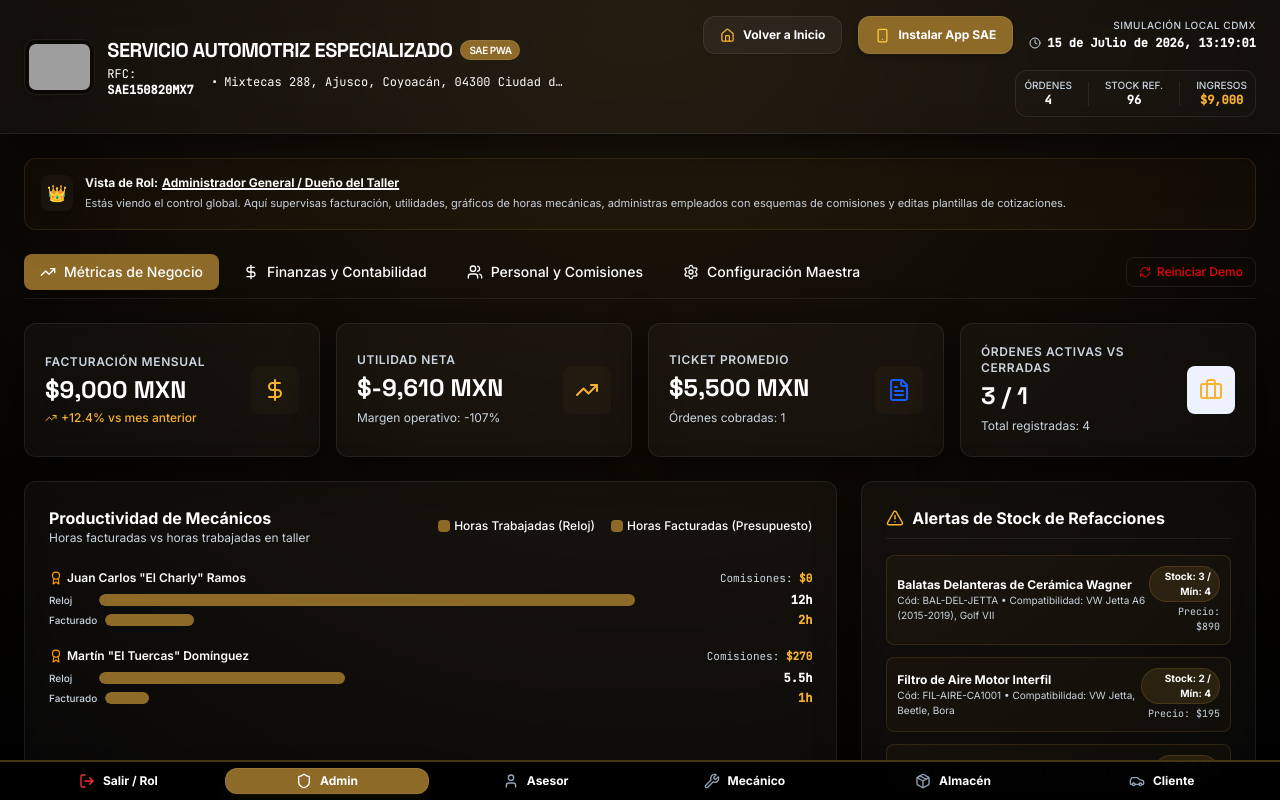
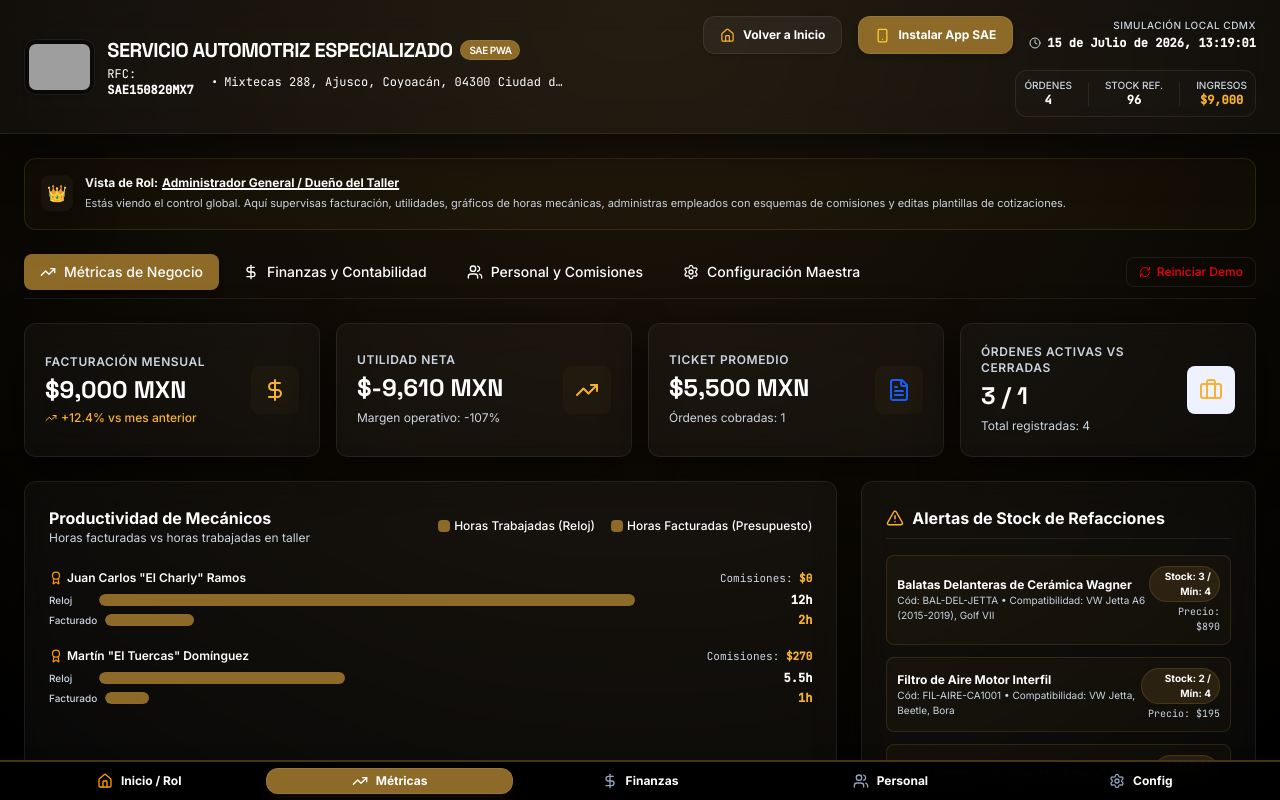
Before and after one commit to haroldove90-spec/SAE, a React (Vite) app: page / in a window 1280 px wide. Both pictures are taken after a click on the button "Administrador / Dueño". Shown: the top 800 px of the page. Built offline with nearby package versions, Linux system fonts and the light colour scheme; grey boxes are pictures that could not be loaded.

Commit message:
feat: implement persistent tab state across views
Lift active tab state to App component to preserve navigation history when switching between user roles.

```diff
--- a/src/App.tsx
+++ b/src/App.tsx
@@ -8,7 +8,8 @@ import { motion, AnimatePresence } from 'motion/react';
 import {
   Shield, User, Wrench, Package, Car, Laptop, Clock,
   Settings, CheckCircle2, ChevronRight, Menu, HelpCircle, AlertTriangle,
-  Smartphone, Download, X, Home, LogOut
+  Smartphone, Download, X, Home, LogOut, TrendingUp, DollarSign, Users,
+  FileText, Calendar, History, ListFilter, BellRing
 } from 'lucide-react';
 import { useWorkshopState } from './useWorkshopState';
 import { UserRole } from './types';
@@ -67,6 +68,73 @@ export default function App() {
 
   // Landing page active state
   const [showLanding, setShowLanding] = useState(true);
+
+  // Persistent active tabs for each role, allowing persistent selection between role switches!
+  const [adminTab, setAdminTab] = useState<'metrics' | 'finances' | 'personnel' | 'config'>('metrics');
+  const [advisorTab, setAdvisorTab] = useState<'reception' | 'quotes' | 'agenda' | 'crm'>('reception');
+  const [mechanicTab, setMechanicTab] = useState<'tasks' | 'diagnostics' | 'parts'>('tasks');
+  const [warehouseTab, setWarehouseTab] = useState<'catalog' | 'requisitions' | 'purchases'>('catalog');
+  const [clientTab, setClientTab] = useState<'tracking' | 'budget' | 'alerts'>('tracking');
+
+  // Define tab navigation details for each role
+  const getRoleTabs = () => {
+    switch(currentRole) {
+      case 'admin':
+        return [
+          { id: 'metrics', label: 'Métricas', icon: TrendingUp },
+          { id: 'finances', label: 'Finanzas', icon: DollarSign },
+          { id: 'personnel', label: 'Personal', icon: Users },
+          { id: 'config', label: 'Config', icon: Settings },
+        ];
+      case 'advisor':
+        return [
+          { id: 'reception', label: 'Recepción', icon: Car },
+          { id: 'quotes', label: 'Cotizaciones', icon: FileText },
+          { id: 'agenda', label: 'Agenda', icon: Calendar },
+          { id: 'crm', label: 'CRM', icon: History },
+        ];
+      case 'mechanic':
+        return [
+          { id: 'tasks', label: 'Tareas', icon: ListFilter },
+          { id: 'diagnostics', label: 'Diagnóstico', icon: Wrench },
+          { id: 'parts', label: 'Refacciones', icon: Package },
+        ];
+      case 'warehouse':
+        return [
+          { id: 'catalog', label: 'Catálogo', icon: Package },
+          { id: 'requisitions', label: 'Pedidos', icon: FileText },
+          { id: 'purchases', label: 'Compras', icon: Download },
+        ];
+      case 'client':
+        return [
+          { id: 'tracking', label: 'Seguimiento', icon: Car },
+          { id: 'budget', label: 'Presupuesto', icon: DollarSign },
+          { id: 'alerts', label: 'Alertas CDMX', icon: BellRing },
+        ];
+      default:
+        return [];
+    }
+  };
+
+  const getActiveTabValue = () => {
+    switch(currentRole) {
+      case 'admin': return adminTab;
+      case 'advisor': return advisorTab;
+      case 'mechanic': return mechanicTab;
+      case 'warehouse': return warehouseTab;
+      case 'client': return clientTab;
+    }
+  };
+
+  const setActiveTabValue = (val: string) => {
+    switch(currentRole) {
+      case 'admin': setAdminTab(val as any); break;
+      case 'advisor': setAdvisorTab(val as any); break;
+      case 'mechanic': setMechanicTab(val as any); break;
+      case 'warehouse': setWarehouseTab(val as any); break;
+      case 'client': setClientTab(val as any); break;
+    }
+  };
 
   // Mobile responsive menu toggle
   const [showRoleMenu, setShowRoleMenu] = useState(false);
@@ -344,6 +412,8 @@ export default function App() {
                     addTransaction={addTransaction}
                     handleClientCreditPayment={handleClientCreditPayment}
                     resetDatabase={resetDatabase}
+                    activeTab={adminTab}
+                    setActiveTab={setAdminTab}
                   />
                 )}
 
@@ -362,6 +432,8 @@ export default function App() {
                     approveBudgetLine={approveBudgetLine}
                     registerOrderPayment={registerOrderPayment}
                     updateOrderStatus={updateOrderStatus}
+                    activeTab={advisorTab}
+                    setActiveTab={setAdvisorTab}
                   />
                 )}
 
@@ -378,6 +450,8 @@ export default function App() {
                     updateOrderDiagnostics={updateOrderDiagnostics}
                     submitPartRequisition={submitPartRequisition}
                     updateOrderStatus={updateOrderStatus}
+                    activeTab={mechanicTab}
+                    setActiveTab={setMechanicTab}
                   />
                 )}
 
@@ -395,6 +469,8 @@ export default function App() {
                     receivePurchaseOrder={receivePurchaseOrder}
                     handleRequisitionStatus={handleRequisitionStatus}
                     addSupplier={addSupplier}
+                    activeTab={warehouseTab}
+                    setActiveTab={setWarehouseTab}
                   />
                 )}
 
@@ -404,6 +480,8 @@ export default function App() {
                     vehicles={vehicles}
                     orders={orders}
                     approveBudgetLine={approveBudgetLine}
+                    activeTab={clientTab}
+                    setActiveTab={setClientTab}
                   />
                 )}
               </motion.div>
@@ -497,40 +575,34 @@ export default function App() {
       {!showLanding && (
         <div className="fixed bottom-0 left-0 right-0 bg-[#010101]/95 backdrop-blur-md border-t-2 border-[#8D6A28]/50 py-1.5 px-2 sm:px-4 shadow-2xl z-40 block">
           <div className="max-w-7xl mx-auto">
-            <div className="grid grid-cols-6 gap-1 w-full text-center">
+            <div className={`grid ${currentRole === 'admin' || currentRole === 'advisor' ? 'grid-cols-5' : 'grid-cols-4'} gap-1 w-full text-center`}>
 
-              {/* Logout / Salir Button */}
+              {/* Home/Roles Button */}
               <button
                 onClick={() => setShowLanding(true)}
-                className="flex flex-col sm:flex-row items-center justify-center gap-0.5 sm:gap-2 py-1 px-1.5 rounded-xl transition-all text-red-400 hover:text-red-300 hover:bg-red-500/10 cursor-pointer"
+                className="flex flex-col sm:flex-row items-center justify-center gap-0.5 sm:gap-2 py-1 px-1.5 rounded-xl transition-all text-slate-300 hover:text-white hover:bg-white/5 cursor-pointer"
                 title="Cerrar Sesión y Cambiar de Rol"
               >
-                <LogOut className="w-5 h-5 sm:w-4 sm:h-4 text-red-500 shrink-0" />
-                <span className="text-[9px] sm:text-xs font-bold">Salir / Rol</span>
+                <Home className="w-5 h-5 sm:w-4 sm:h-4 text-amber-500 shrink-0" />
+                <span className="text-[9px] sm:text-xs font-bold">Inicio / Rol</span>
               </button>
 
-              {/* Roles Buttons */}
-              {[
-                { id: 'admin', label: 'Admin', icon: Shield },
-                { id: 'advisor', label: 'Asesor', icon: User },
-                { id: 'mechanic', label: 'Mecánico', icon: Wrench },
-                { id: 'warehouse', label: 'Almacén', icon: Package },
-                { id: 'client', label: 'Cliente', icon: Car }
-              ].map((item) => {
+              {/* Module Buttons for current role */}
+              {getRoleTabs().map((item) => {
                 const IconComponent = item.icon;
-                const isActive = currentRole === item.id;
+                const isActive = getActiveTabValue() === item.id;
                 return (
                   <button
                     key={item.id}
-                    onClick={() => setCurrentRole(item.id as UserRole)}
+                    onClick={() => setActiveTabValue(item.id)}
                     className={`flex flex-col sm:flex-row items-center justify-center gap-0.5 sm:gap-2 py-1 px-1.5 rounded-xl transition-all cursor-pointer ${
                       isActive
                         ? 'bg-[#8D6A28] text-white border border-white/10 shadow-lg shadow-[#8D6A28]/10'
                         : 'text-slate-300 hover:text-white hover:bg-white/5'
                     }`}
                   >
-                    <IconComponent className="w-5 h-5 sm:w-4 sm:h-4" />
-                    <span className="text-[9px] sm:text-xs font-bold">{item.label}</span>
+                    <IconComponent className="w-5 h-5 sm:w-4 sm:h-4 shrink-0" />
+                    <span className="text-[9px] sm:text-xs font-bold whitespace-nowrap overflow-hidden text-ellipsis">{item.label}</span>
                   </button>
                 );
               })}
--- a/src/components/AdminDashboard.tsx
+++ b/src/components/AdminDashboard.tsx
@@ -21,6 +21,8 @@ interface AdminDashboardProps {
   addTransaction: (t: Omit<Transaction, 'id' | 'date'>) => void;
   handleClientCreditPayment: (clientId: string, amount: number, method: 'Efectivo' | 'Tarjeta' | 'Transferencia') => void;
   resetDatabase: () => void;
+  activeTab?: 'metrics' | 'finances' | 'personnel' | 'config';
+  setActiveTab?: (tab: 'metrics' | 'finances' | 'personnel' | 'config') => void;
 }
 
 export default function AdminDashboard({
@@ -38,9 +40,13 @@ export default function AdminDashboard({
   updateEmployee,
   addTransaction,
   handleClientCreditPayment,
-  resetDatabase
+  resetDatabase,
+  activeTab: controlledActiveTab,
+  setActiveTab: controlledSetActiveTab
 }: AdminDashboardProps) {
-  const [activeTab, setActiveTab] = useState<'metrics' | 'finances' | 'personnel' | 'config'>('metrics');
+  const [localActiveTab, setLocalActiveTab] = useState<'metrics' | 'finances' | 'personnel' | 'config'>('metrics');
+  const activeTab = controlledActiveTab !== undefined ? controlledActiveTab : localActiveTab;
+  const setActiveTab = controlledSetActiveTab !== undefined ? controlledSetActiveTab : setLocalActiveTab;
 
   // Financial metrics calculations
   const totalIncome = transactions
--- a/src/components/AdvisorDashboard.tsx
+++ b/src/components/AdvisorDashboard.tsx
@@ -20,6 +20,8 @@ interface AdvisorDashboardProps {
   approveBudgetLine: (orderId: string, itemId: string, approved: boolean) => void;
   registerOrderPayment: (orderId: string, amount: number, method: 'Efectivo' | 'Tarjeta' | 'Transferencia' | 'Credito') => void;
   updateOrderStatus: (orderId: string, status: OrderStatus) => void;
+  activeTab?: 'reception' | 'quotes' | 'agenda' | 'crm';
+  setActiveTab?: (tab: 'reception' | 'quotes' | 'agenda' | 'crm') => void;
 }
 
 export default function AdvisorDashboard({
@@ -35,9 +37,13 @@ export default function AdvisorDashboard({
   deleteOrderItem,
   approveBudgetLine,
   registerOrderPayment,
-  updateOrderStatus
+  updateOrderStatus,
+  activeTab: controlledActiveTab,
+  setActiveTab: controlledSetActiveTab
 }: AdvisorDashboardProps) {
-  const [activeTab, setActiveTab] = useState<'reception' | 'quotes' | 'agenda' | 'crm'>('reception');
+  const [localActiveTab, setLocalActiveTab] = useState<'reception' | 'quotes' | 'agenda' | 'crm'>('reception');
+  const activeTab = controlledActiveTab !== undefined ? controlledActiveTab : localActiveTab;
+  const setActiveTab = controlledSetActiveTab !== undefined ? controlledSetActiveTab : setLocalActiveTab;
 
   // Search filter states
   const [clientSearch, setClientSearch] = useState('');
--- a/src/components/WarehouseDashboard.tsx
+++ b/src/components/WarehouseDashboard.tsx
@@ -18,6 +18,8 @@ interface WarehouseDashboardProps {
   receivePurchaseOrder: (poId: string) => void;
   handleRequisitionStatus: (reqId: string, status: 'Despachado' | 'Rechazado') => void;
   addSupplier: (s: Omit<Supplier, 'id'>) => void;
+  activeTab?: 'catalog' | 'requisitions' | 'purchases';
+  setActiveTab?: (tab: 'catalog' | 'requisitions' | 'purchases') => void;
 }
 
 export default function WarehouseDashboard({
@@ -32,9 +34,13 @@ export default function WarehouseDashboard({
   addPurchaseOrder,
   receivePurchaseOrder,
   handleRequisitionStatus,
-  addSupplier
+  addSupplier,
+  activeTab: controlledActiveTab,
+  setActiveTab: controlledSetActiveTab
 }: WarehouseDashboardProps) {
-  const [activeTab, setActiveTab] = useState<'catalog' | 'requisitions' | 'purchases'>('catalog');
+  const [localActiveTab, setLocalActiveTab] = useState<'catalog' | 'requisitions' | 'purchases'>('catalog');
+  const activeTab = controlledActiveTab !== undefined ? controlledActiveTab : localActiveTab;
+  const setActiveTab = controlledSetActiveTab !== undefined ? controlledSetActiveTab : setLocalActiveTab;
 
   // Search filter states
   const [inventorySearch, setInventorySearch] = useState('');
```
Also changed, not shown: src/components/CustomerPortal.tsx (+14 -6 lines), src/components/MechanicDashboard.tsx (+24 -7 lines).
